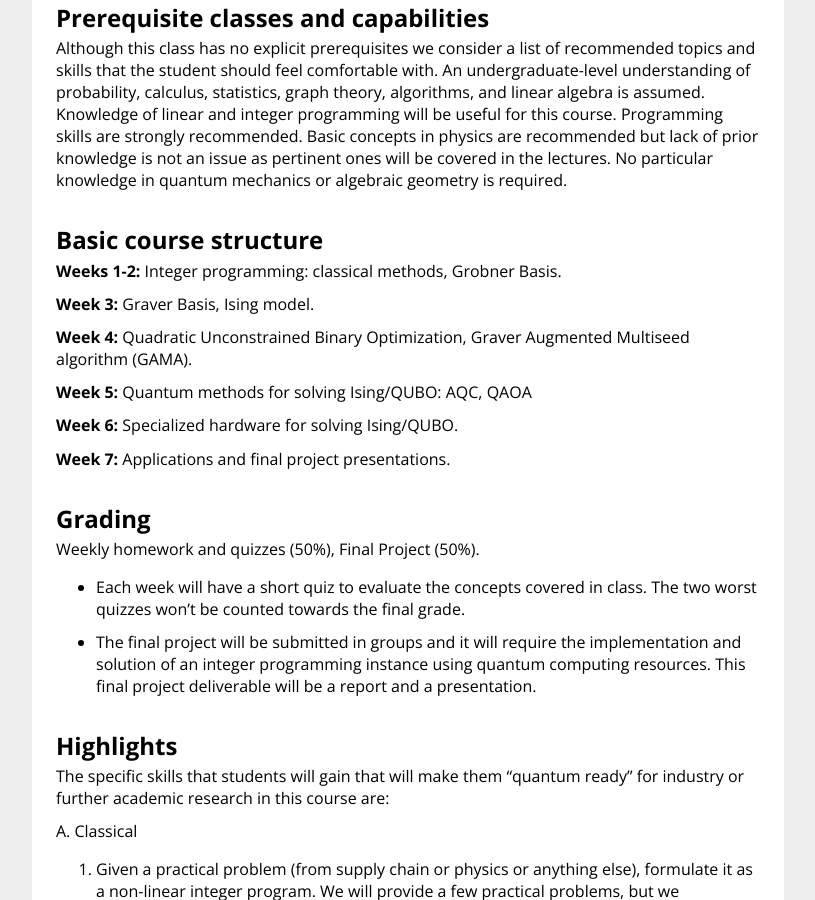
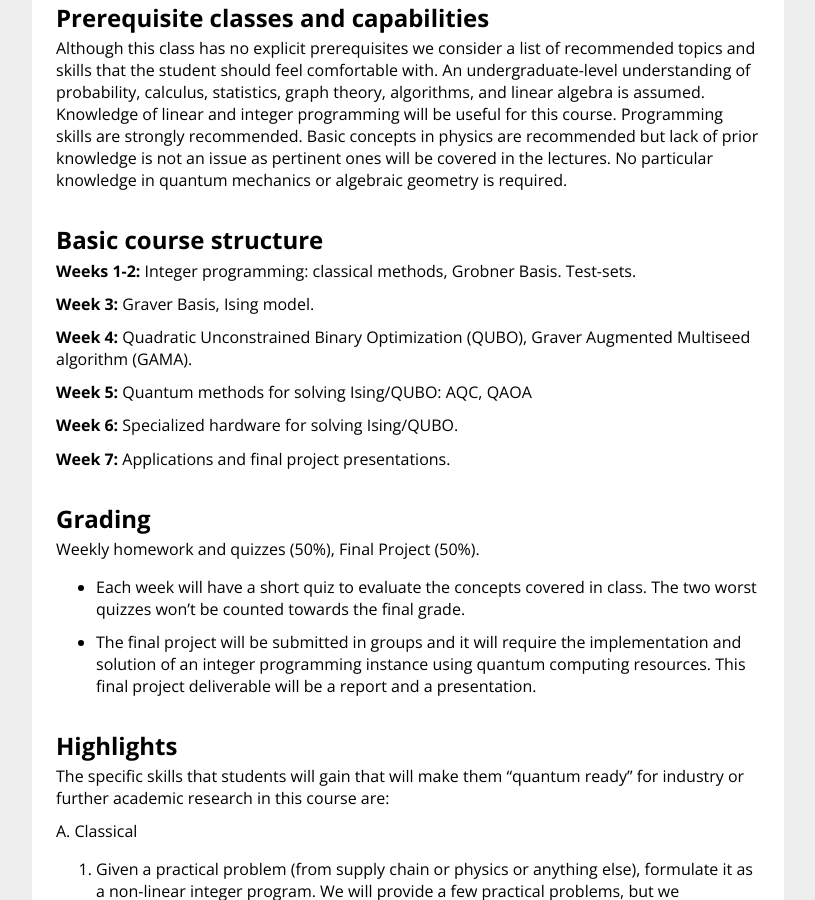
Before and after one commit to bernalde/QuIP, a Jekyll site: the page built from index.md, in a window 1280 px wide and 900 px high, scrolled down 973 px. Shown: the whole window, without its empty margins (232-1047 px from the left). Built offline with Jekyll 4.4.1, drawn with Linux system fonts in a browser that asks for light colours.

Commit message:
Update index.md

```diff
--- a/index.md
+++ b/index.md
@@ -43,11 +43,11 @@ No particular knowledge in quantum mechanics or algebraic geometry is required.
 
 ## Basic course structure
 
-**Weeks 1-2:** Integer programming: classical methods, Grobner Basis.
+**Weeks 1-2:** Integer programming: classical methods, Grobner Basis. Test-sets.
 
 **Week 3:** Graver Basis, Ising model.
 
-**Week 4:** Quadratic Unconstrained Binary Optimization, Graver Augmented Multiseed algorithm (GAMA).
+**Week 4:** Quadratic Unconstrained Binary Optimization (QUBO), Graver Augmented Multiseed algorithm (GAMA).
 
 **Week 5:** Quantum methods for solving Ising/QUBO: AQC, QAOA
 
```
